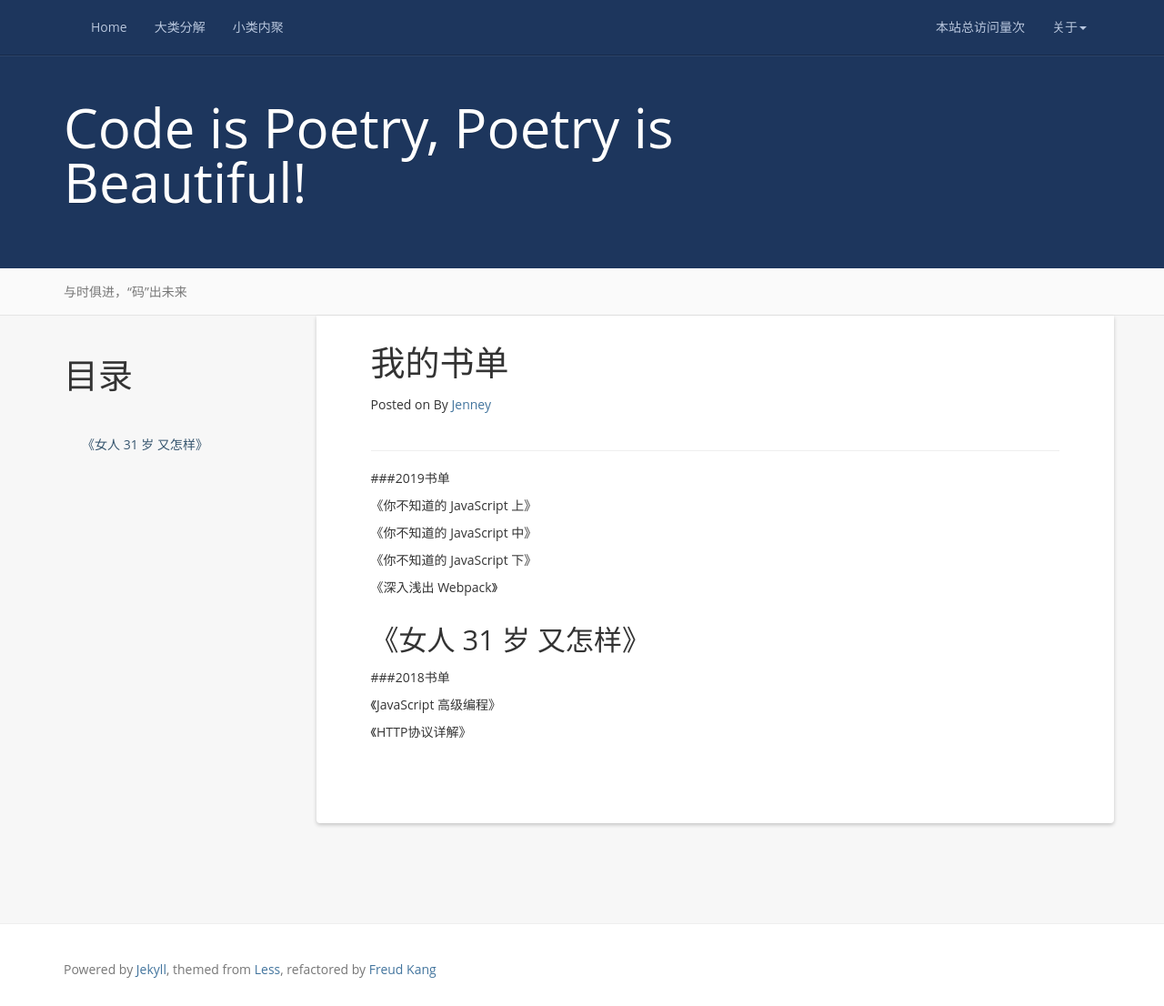
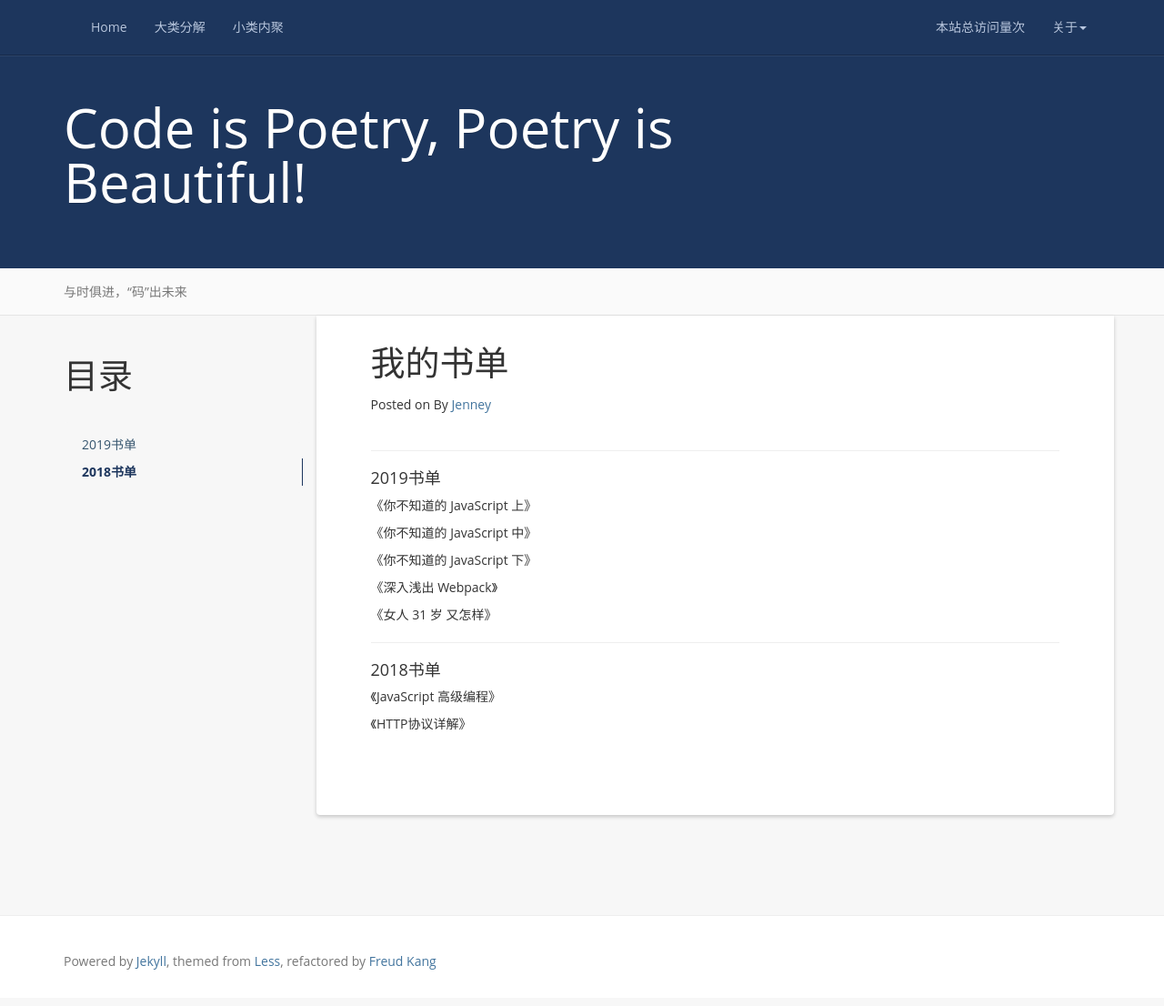
Before and after one commit to JenneyXu/JenneyXu.github.io, a Jekyll site: the page built from books.md, in a window 1280 px wide and 1106 px high. Shown: the whole window at 91% size. Built offline with Jekyll 4.4.1, drawn with Linux system fonts in a browser that asks for light colours; nearby versions of some CDN libraries; a script that is not in the unit is left out; comment, search, counter and statistics services are not loaded.

Commit message:
个人博客

```diff
--- a/books.md
+++ b/books.md
@@ -9,7 +9,7 @@ permalink: /books/
 
 
 -----------------------------------------------------------------
-###2019书单
+#### 2019书单
 
 《你不知道的 JavaScript 上》
 
@@ -20,9 +20,10 @@ permalink: /books/
 《深入浅出 Webpack》
 
 《女人 31 岁 又怎样》
+
 -----------------------------------------------------------------
 
-###2018书单
+#### 2018书单
 
 《JavaScript 高级编程》
 
```
